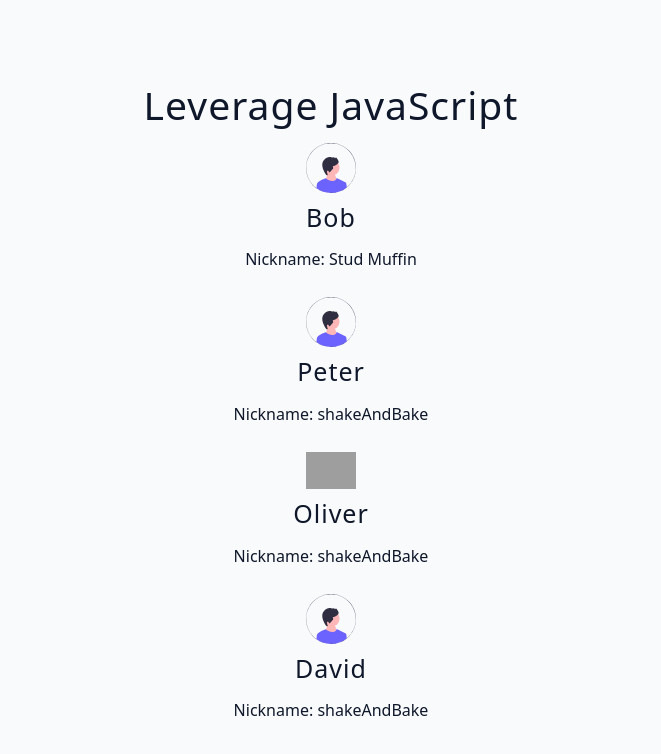
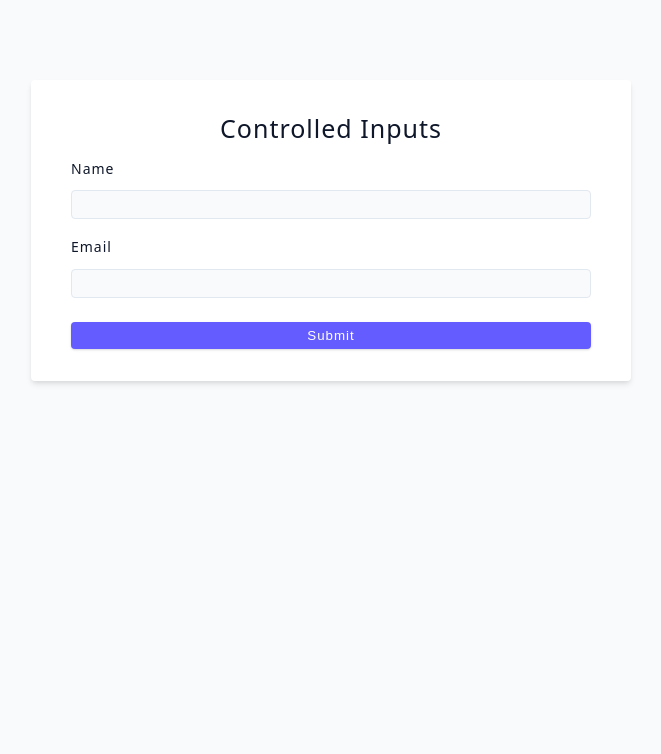
Before and after one commit to nmawela35/Advanced-React---Smilga, a React (Vite) app: page / in a window 1280 px wide. Shown: the top 754 px of the page, without its empty margins (309-970 px from the left). Built offline with nearby package versions, Linux system fonts and the light colour scheme; grey boxes are pictures that could not be loaded.

Commit message:
Intro to Controlled Input

```diff
--- a/src/App.jsx
+++ b/src/App.jsx
@@ -1,10 +1,9 @@
-import List from './tutorial/05-leverage-javascript/starter/List';
+import Forms from './tutorial/06-forms/starter/01-controlled-inputs'
 
 function App() {
   return (
     <div className="container">
-      <h2>Leverage JavaScript</h2>
-      <List/>
+      <Forms/>
 
     </div>
   );
--- a/src/tutorial/06-forms/starter/01-controlled-inputs.jsx
+++ b/src/tutorial/06-forms/starter/01-controlled-inputs.jsx
@@ -1,4 +1,39 @@
+import { useState } from "react";
+
 const ControlledInputs = () => {
-  return <h2>Controlled Inputs</h2>;
+  const [name, setName] = useState("");
+  const [email, setEmail] = useState("");
+
+  const handleChange =(e)=>{
+    // console.log(e.target.name)
+    // console.log(e.target.value)
+    setName(e.target.value)
+    clg(name)
+  }
+  const handleSubmit =(e)=>{
+    e.preventDefault()
+    console.log(name, email)
+  }
+
+  return (
+    <form className="form" onSubmit={handleSubmit}>
+      <h4>controlled inputs</h4>
+      <div className="form-row">
+        <label htmlFor="name" className="form-label">
+          name
+        </label>
+        <input type="text" className="form-input" id="name" value={name} onChange={handleChange} />
+      </div>
+      <div className="form-row">
+        <label htmlFor="email" className="form-label">
+          Email
+        </label>
+        <input type="email" className="form-input" id="email"  value={email} onChange={(e) =>setEmail(e.target.value)}/>
+      </div>
+      <button type="submit" className="btn btn-block">
+        Submit
+      </button>
+    </form>
+  );
 };
 export default ControlledInputs;
```
